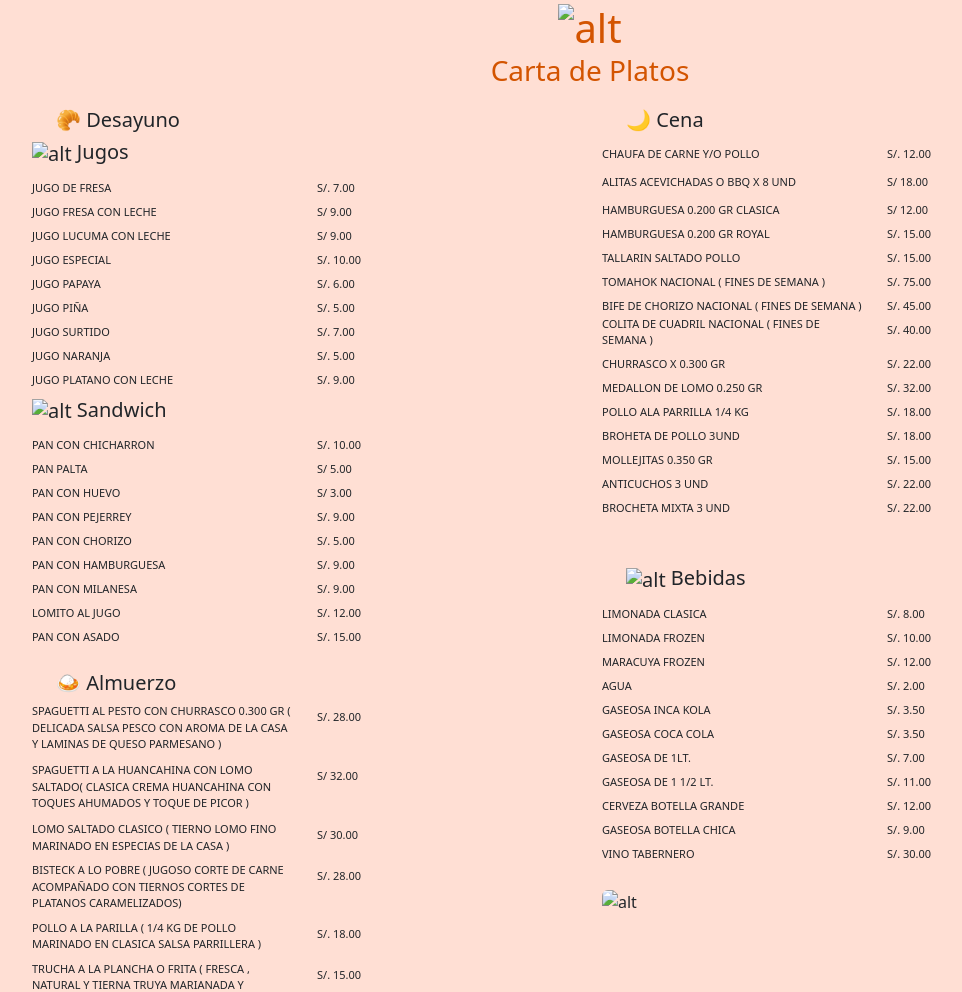
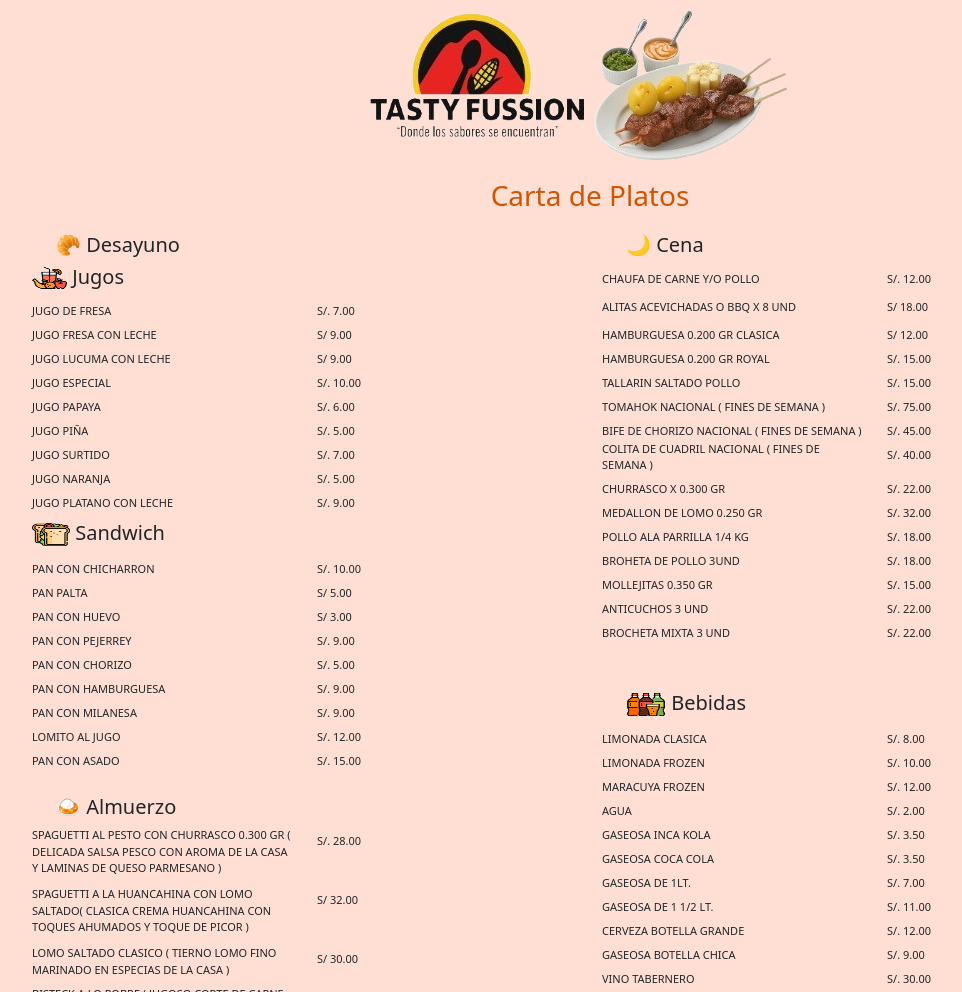
Before and after one commit to kvka/tastyfussion, a plain HTML site: page index.html in a window 1280 px wide. Shown: the top 992 px of the page, without its empty margins (50-1012 px from the left). Drawn offline with nearby package versions, Linux system fonts and the light colour scheme.

Commit message:
add img file

```diff
--- a/index.html
+++ b/index.html
@@ -32,7 +32,7 @@
     </head>
     <body>
         <div class="container">
-            <h1 class="menu-title text-center"><img src="../assets/img/icono5.png"alt="alt"/></h1>
+            <h1 class="menu-title text-center"><img src="assets/img/icono5.png"alt="alt"/></h1>
             <h3 class="menu-title h3 text-center">Carta de Platos</h3>
 
             <!-- DESAYUNO -->
@@ -43,7 +43,7 @@
                         <h2 class="mx-md-4">🥐 Desayuno</h2>
                         <div class="col-md-12">
                             <div class="row">
-                                <h2 class=""><img src="../assets/img/jugo.png" width="35" height="22" alt="alt"/> Jugos</h2>
+                                <h2 class=""><img src="assets/img/jugo.png" width="35" height="22" alt="alt"/> Jugos</h2>
                                 <div class="col-md-6 aling-items-center">
                                     <label class="text-uppercase text-center">jugo de fresa</label>
                                 </div>
@@ -118,7 +118,7 @@
                         </div>
 
                         <div class="col-md-12 mt-2">
-                            <h2 class=""><img src="../assets/img/sandwich.png" width="38" height="25" alt="alt"/> Sandwich</h2>
+                            <h2 class=""><img src="assets/img/sandwich.png" width="38" height="25" alt="alt"/> Sandwich</h2>
                             <div class="row">
                                 <div class="col-md-6">
                                     <label class="text-uppercase">pan con chicharron</label>
@@ -428,7 +428,7 @@
                         </div>
 
                         <div class="row">
-                            <h2 class="mx-md-4"><img src="../assets/img/refresco.png" width="40" height="25" alt="alt"/> Bebidas</h2>
+                            <h2 class="mx-md-4"><img src="assets/img/refresco.png" width="40" height="25" alt="alt"/> Bebidas</h2>
                             <div class="col-md-6">
                                 <label class="text-uppercase">limonada clasica</label>
                             </div>
@@ -519,7 +519,7 @@
 
                         <div class="row mt-4">
                             <div class="col-md-12">
-                                <img class="rounded-2" src="../assets/img/imagen1.jpeg" width="600" height="220" alt="alt"/>
+                                <img class="rounded-2" src="assets/img/imagen1.jpeg" width="600" height="220" alt="alt"/>
                             </div>
                         </div>
                     </div>
```
Also changed, not shown: assets/img/desayuno.png (added), assets/img/icono2.png (added), assets/img/icono5.png (added), assets/img/imagen1.jpeg (added), assets/img/jugo.png (added), assets/img/refresco.png (added), assets/img/sandwich.png (added), assets/img/tasty.jpeg (added).
